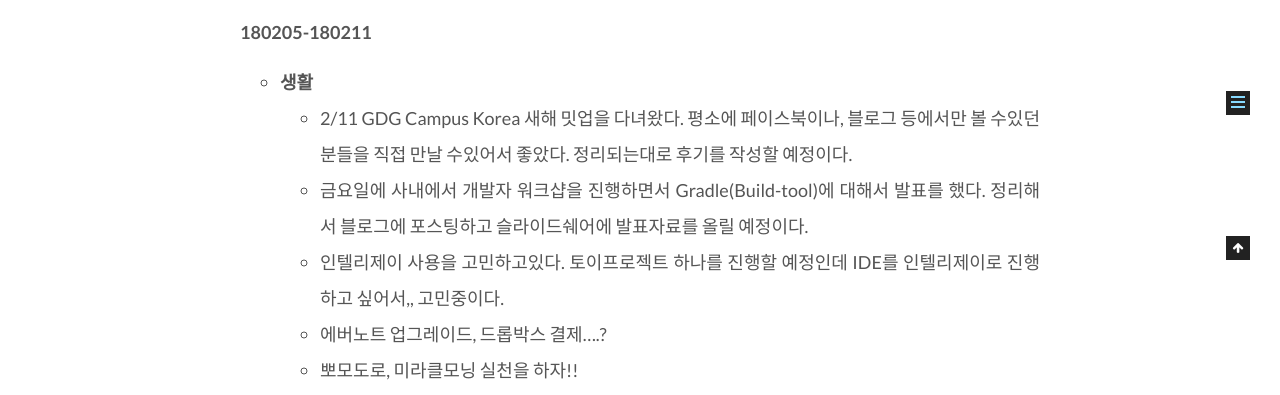
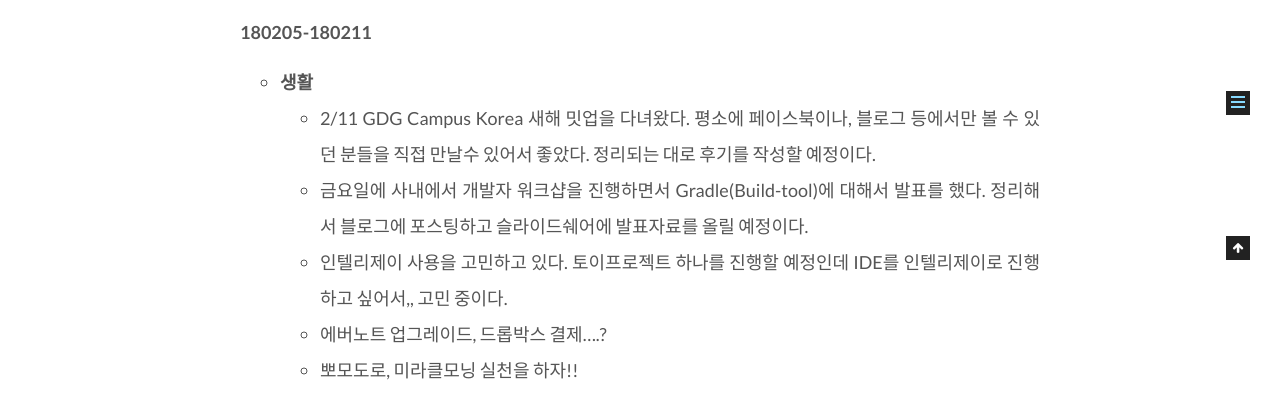
Before and after one commit to gwonsungjun/gwonsungjun.github.io, a Jekyll site: the page built from _posts/2018-02-11-180205_180211.md, in a window 1280 px wide. Shown: the part 740-1135 px from the top of the page. Built offline with Jekyll 4.4.1, drawn with Linux system fonts in a browser that asks for light colours; comment, search, counter and statistics services are not loaded.

Commit message:
180205-180211 주간 회고 맞춤법 수정

```diff
--- a/_posts/2018-02-11-180205_180211.md
+++ b/_posts/2018-02-11-180205_180211.md
@@ -13,9 +13,9 @@ category: 회고
 ### 180205-180211
 
 - **생활**
-  - 2/11 GDG Campus Korea 새해 밋업을 다녀왔다. 평소에 페이스북이나, 블로그 등에서만 볼 수있던 분들을 직접 만날 수있어서 좋았다. 정리되는대로 후기를 작성할 예정이다.
+  - 2/11 GDG Campus Korea 새해 밋업을 다녀왔다. 평소에 페이스북이나, 블로그 등에서만 볼 수 있던 분들을 직접 만날수 있어서 좋았다. 정리되는 대로 후기를 작성할 예정이다.
   - 금요일에 사내에서 개발자 워크샵을 진행하면서 Gradle(Build-tool)에 대해서 발표를 했다. 정리해서 블로그에 포스팅하고 슬라이드쉐어에 발표자료를 올릴 예정이다.
-  - 인텔리제이 사용을 고민하고있다. 토이프로젝트 하나를 진행할 예정인데 IDE를 인텔리제이로 진행하고 싶어서,, 고민중이다.
+  - 인텔리제이 사용을 고민하고 있다. 토이프로젝트 하나를 진행할 예정인데 IDE를 인텔리제이로 진행하고 싶어서,, 고민 중이다.
   - 에버노트 업그레이드, 드롭박스 결제....?
   - 뽀모도로, 미라클모닝 실천을 하자!!
 
```
